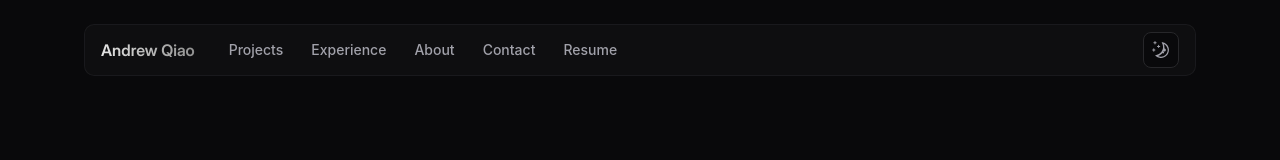
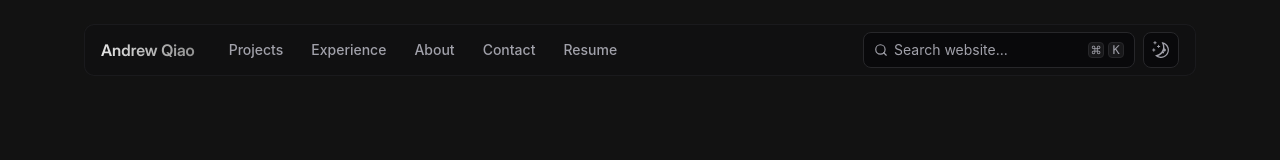
Before and after one commit to qiaoandrew/personal-website, a Next.js app: page / in a window 1280 px wide. Shown: the top 160 px of the page. Built offline with nearby package versions, Linux system fonts and the light colour scheme; a web font is replaced by a local one.

Commit message:
add command menu trigger

```diff
--- a/package.json
+++ b/package.json
@@ -26,6 +26,7 @@
     "@t3-oss/env-nextjs": "^0.13.0",
     "clsx": "^2.1.1",
     "drizzle-orm": "^0.43.0",
+    "geist": "^1.3.1",
     "lucide-react": "^0.503.0",
     "next": "^15.2.3",
     "next-themes": "^0.4.6",
--- a/src/app/layout.tsx
+++ b/src/app/layout.tsx
@@ -3,6 +3,7 @@ import type { Metadata } from "next";
 import "~/styles/globals.css";
 import Header from "~/components/navigation/Header";
 import { ThemeProvider } from "next-themes";
+import { GeistMono } from "geist/font/mono";
 
 export const metadata: Metadata = {
   title: "Create T3 App",
@@ -14,12 +15,16 @@ export default function RootLayout({
   children,
 }: Readonly<{ children: React.ReactNode }>) {
   return (
-    <html lang="en" suppressHydrationWarning>
-      <body className="bg-background text-foreground font-sans antialiased">
+    <html
+      lang="en"
+      suppressHydrationWarning
+      className={`scroll-smooth ${GeistMono.className}`}
+    >
+      <body className="\bg-background text-foreground font-sans antialiased">
         <ThemeProvider
           attribute="class"
           defaultTheme="dark"
-          disableTransitionOnChange={true}
+          disableTransitionOnChange
           enableSystem={false}
         >
           <Header />
--- a/src/components/navigation/CommandMenuTrigger.tsx
+++ b/src/components/navigation/CommandMenuTrigger.tsx
@@ -1,3 +1,23 @@
+import { SearchIcon } from "lucide-react";
+
+import { Shortcut, ShortcutGroup } from "~/components/ui/Shortcut";
+
 export default function CommandMenuTrigger() {
-  return <></>;
+  return (
+    <button
+      type="button"
+      className="bg-background rounded-2 hover:bg-muted/50 hidden h-9 w-68 cursor-pointer items-center justify-between border px-2.5 transition-colors xl:flex"
+    >
+      <span className="flex items-center gap-1.5">
+        <SearchIcon className="text-muted-foreground size-3.5" />
+        <span className="text-muted-foreground text-3.5">
+          Search website...
+        </span>
+      </span>
+      <ShortcutGroup>
+        <Shortcut className="text-4 bg-muted/50 pt-0.25">⌘</Shortcut>
+        <Shortcut className="bg-muted/50">K</Shortcut>
+      </ShortcutGroup>
+    </button>
+  );
 }
--- a/src/components/navigation/DesktopMenu.tsx
+++ b/src/components/navigation/DesktopMenu.tsx
@@ -1,6 +1,6 @@
 import { HEADER_MENU } from "~/constants/navigation";
+import type { HeaderMenuItem } from "~/types/navigation";
 import _Link from "~/components/ui/_Link";
-import type { HeaderMenuItem } from "~/types/navigation";
 
 interface DesktopMenuProps {
   setActiveDesktopMenuSubItems: React.Dispatch<
--- /dev/null
+++ b/src/components/ui/Shortcut.tsx
@@ -0,0 +1,33 @@
+import { cn } from "~/utils/tailwind";
+
+function ShortcutGroup({
+  children,
+  className,
+  ...props
+}: React.ComponentProps<"div">) {
+  return (
+    <div className={cn("flex gap-x-1", className)} {...props}>
+      {children}
+    </div>
+  );
+}
+
+function Shortcut({
+  children,
+  className,
+  ...props
+}: React.ComponentProps<"span">) {
+  return (
+    <kbd
+      className={cn(
+        "rounded-1 bg-background text-3 text-muted-foreground flex size-4 items-center justify-center overflow-hidden border font-mono",
+        className,
+      )}
+      {...props}
+    >
+      {children}
+    </kbd>
+  );
+}
+
+export { ShortcutGroup, Shortcut };
```
Also changed, not shown: 1 other file (tests, documents, lock files or other folders).
